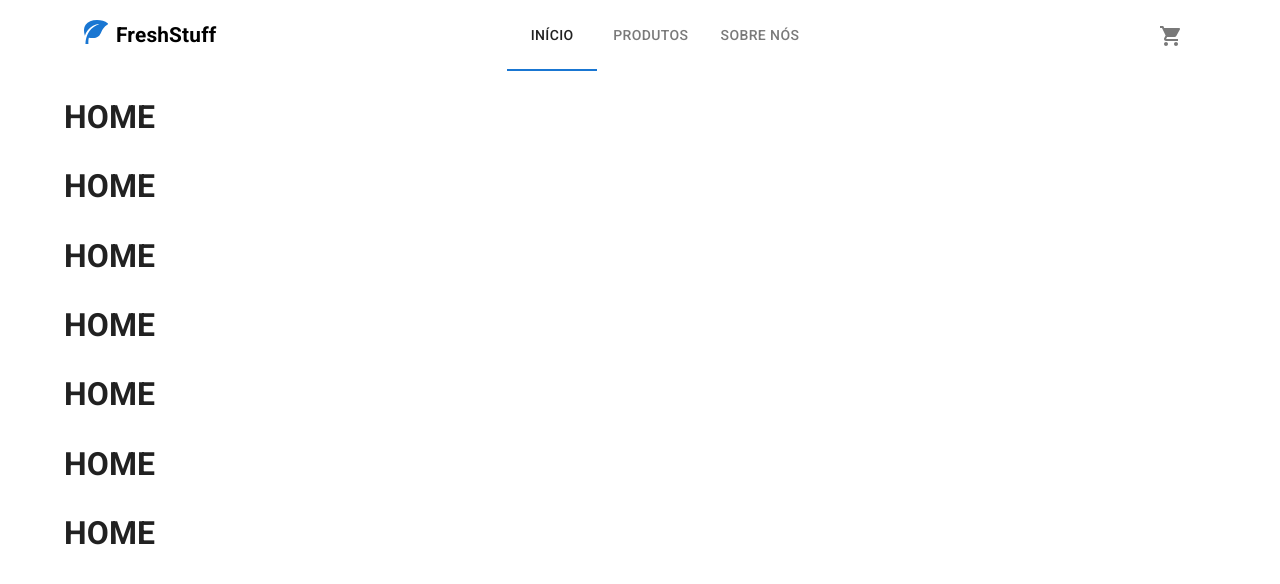
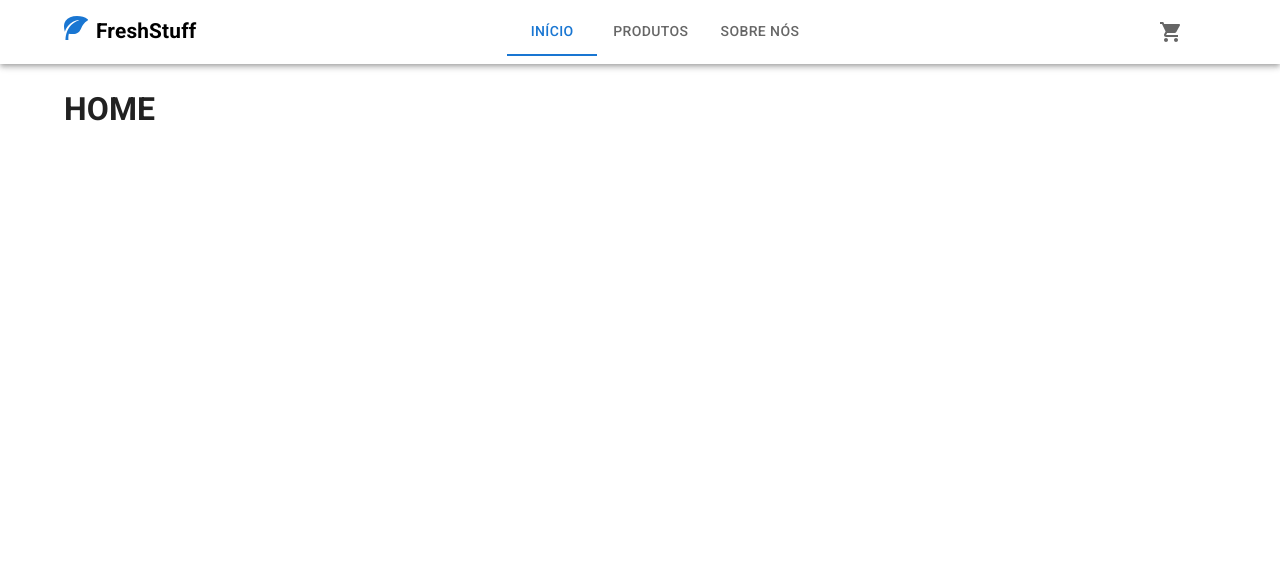
Before and after one commit to wpcasarin/fruits-and-veges-store, a React (Vite) app: page / in a window 1280 px wide. Shown: the top 584 px of the page. Built offline with nearby package versions, Linux system fonts and the light colour scheme.

Commit message:
navbar improved

```diff
--- a/src/components/Header.jsx
+++ b/src/components/Header.jsx
@@ -1,6 +1,14 @@
 import { useState } from 'react';
 import { NavLink } from 'react-router-dom';
-import { Box, Container, Tab, Tabs, Typography } from '@mui/material';
+import {
+  AppBar,
+  Box,
+  Container,
+  Tab,
+  Tabs,
+  Toolbar,
+  Typography,
+} from '@mui/material';
 import CartIcon from '@mui/icons-material/ShoppingCart';
 import Logo from './shared/Logo';
 
@@ -12,41 +20,50 @@ function Header({ currentPage }) {
   };
 
   return (
-    <Container component={'header'}>
-      <Tabs
-        value={value}
-        onChange={handleChange}
-        textColor="inherit"
-        component={'nav'}
+    <AppBar position="static" sx={{ background: 'white' }}>
+      <Container>
+        <Toolbar
+          disableGutters
+          sx={{
+            display: 'flex',
+            alignItems: 'center',
+          }}
         >
-        <Box
-          padding="20px"
-          marginRight="auto"
-          display="flex"
-          sx={{ textDecoration: 'none' }}
-        >
+          <Box display="flex" sx={{ textDecoration: 'none', flexGrow: 1 }}>
             <Logo />
             <Typography
               component={NavLink}
               to="/"
-            paddingLeft=".5rem"
               sx={{
                 textDecoration: 'none',
                 color: 'black',
                 fontWeight: 'bold',
                 fontSize: '1.3rem',
+                paddingLeft: '0.5rem',
               }}
             >
               FreshStuff
             </Typography>
           </Box>
+          <Tabs
+            value={value}
+            onChange={handleChange}
+            component={'nav'}
+            sx={{ marginLeft: 'auto', flexGrow: 1 }}
+          >
             <Tab label="Início" component={NavLink} to="/" />
             <Tab label="Produtos" component={NavLink} to="/products" />
             <Tab label="Sobre Nós" component={NavLink} to="/about" />
-        <Box padding="20px" marginLeft="auto"></Box>
-        <Tab icon={<CartIcon />} component={NavLink} to="/cart" />
+            <Tab
+              icon={<CartIcon />}
+              component={NavLink}
+              to="/cart"
+              sx={{ marginLeft: 'auto' }}
+            />
           </Tabs>
+        </Toolbar>
       </Container>
+    </AppBar>
   );
 }
 
--- a/src/pages/AboutPage.jsx
+++ b/src/pages/AboutPage.jsx
@@ -4,7 +4,7 @@ import Header from '../components/Header';
 function AboutPage() {
   return (
     <>
-      <Header currentPage={3} />
+      <Header currentPage={2} />
       <Container>
         <h1>ABOUT</h1>
         <h1>ABOUT</h1>
--- a/src/pages/CartPage.jsx
+++ b/src/pages/CartPage.jsx
@@ -4,7 +4,7 @@ import Header from '../components/Header';
 function CartPage() {
   return (
     <>
-      <Header currentPage={5} />
+      <Header currentPage={3} />
       <Container>
         <h1>CART</h1>
         <h1>CART</h1>
--- a/src/pages/HomePage.jsx
+++ b/src/pages/HomePage.jsx
@@ -4,14 +4,8 @@ import Header from '../components/Header';
 function HomePage() {
   return (
     <>
-      <Header currentPage={1} />
+      <Header currentPage={0} />
       <Container>
-        <h1>HOME</h1>
-        <h1>HOME</h1>
-        <h1>HOME</h1>
-        <h1>HOME</h1>
-        <h1>HOME</h1>
-        <h1>HOME</h1>
         <h1>HOME</h1>
       </Container>
     </>
--- a/src/pages/ProductsPage.jsx
+++ b/src/pages/ProductsPage.jsx
@@ -4,7 +4,7 @@ import Header from '../components/Header';
 function ProductsPage() {
   return (
     <>
-      <Header currentPage={2} />
+      <Header currentPage={1} />
       <Container>
         <h1>PRODUCTS</h1>
         <h1>PRODUCTS</h1>
```
Lines whose indentation alone changed are shown as unchanged.
